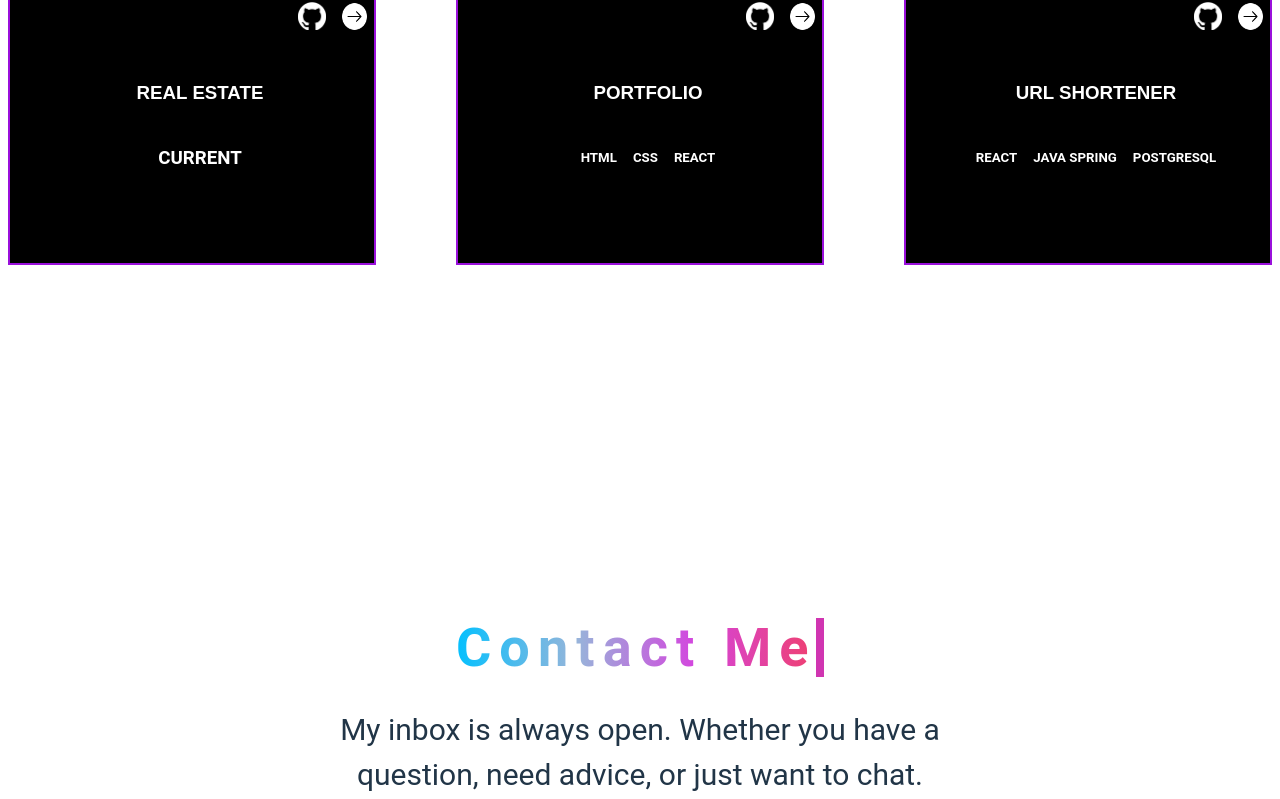
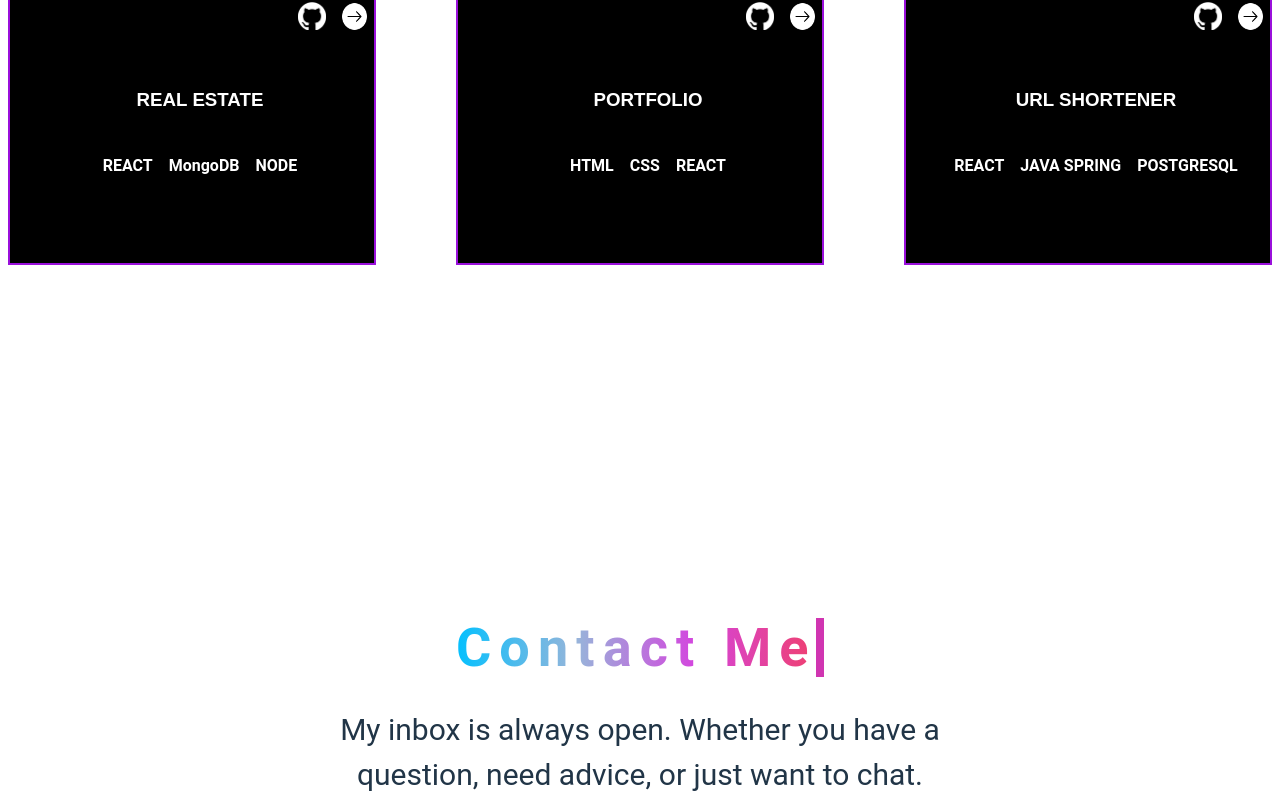
Before and after one commit to TheSecondBread/Portfolio, a React (Vite) app: page / in a window 1280 px wide. Shown: the part 1989-2788 px from the top of the page. Built offline with nearby package versions, Linux system fonts and the light colour scheme.

Commit message:
projects

```diff
--- a/src/components/Home.jsx
+++ b/src/components/Home.jsx
@@ -22,7 +22,7 @@ export default function Home() {
         </h1>
         <h1>I am Pragnan Kasarla</h1>
         <h1 class="gradient-text-contact">I am a Web Developer</h1>
-        <a href="https://drive.google.com/file/d/1dZ1r9KD9-wcYyOSsZNtHIwlCPQ1ZDWL5/view?usp=drive_link" target="_blank">
+        <a href="https://drive.google.com/file/d/1AKPqpF_4T79ClGTHfapSzwRcueXjCWat/view?usp=drive_link" target="_blank">
 
           <button className="rbutton">Resume</button>
         </a>
--- a/src/components/Project.jsx
+++ b/src/components/Project.jsx
@@ -1,6 +1,6 @@
 import React from "react";
 
-export default function Project({name,tech}) {
+export default function Project({name,tech,git,live}) {
   console.log(tech)
 
   return (
@@ -9,20 +9,24 @@ export default function Project({name,tech}) {
         style={{ width: "380px", height: "250px"}}
       >
         <div style={{gap:"15px",display:"flex",marginTop:"1rem",marginLeft:"18rem"}}>
+          <a href={git} target="_blank">
           <img
             src="/github-mark-white.png"
             style={{ width: "28px", height: "28px" }}
           />
+          </a>
+          <a href={live} target="_blank">
           <img
             src="/icons8-next-50.png"
-            style={{ width: "27px", height: "29px" }}
+            style={{ width: "27px", height: "29px",zIndex:"1000px" }}
           />
+          </a>
         </div>
         <div style={{marginTop:"3rem"}}>
           <h3>{name}</h3>
           <div style={{display:"flex",justifyContent:"center",gap:"1rem",fontFamily:"roboto"}}>
           {tech != undefined ? tech.map((b)=>(
-             <h5 key={b}>{b}</h5>
+             <h4 key={b}>{b}</h4>
           )): <h3>CURRENT</h3>
           }
 
--- a/src/components/Projects.jsx
+++ b/src/components/Projects.jsx
@@ -10,9 +10,9 @@ export default function Projects() {
       <div
         className="cards"
       >
-        <Project name={"REAL ESTATE"}></Project>
-        <Project name={"PORTFOLIO"}  tech={["HTML","CSS","REACT"]}></Project>
-        <Project name={"URL SHORTENER"} tech={["REACT","JAVA SPRING","POSTGRESQL"]}></Project>
+        <Project name={"REAL ESTATE"} tech={["REACT","MongoDB","NODE"]} git={"https://github.com/TheSecondBread/RentEase"} live={"https://rent-ease-gamma.vercel.app/"}></Project>
+        <Project name={"PORTFOLIO"}  tech={["HTML","CSS","REACT"]} git={"https://github.com/TheSecondBread/portfolio"} live={"https://pragnan.vercel.app/"}></Project>
+        <Project name={"URL SHORTENER"} tech={["REACT","JAVA SPRING","POSTGRESQL"]} git={"https://github.com/TheSecondBread/url-shortener-frontend"} live={"https://url-shortener-frontend-tau.vercel.app/"}></Project>
 
       </div>
     </div>
```
